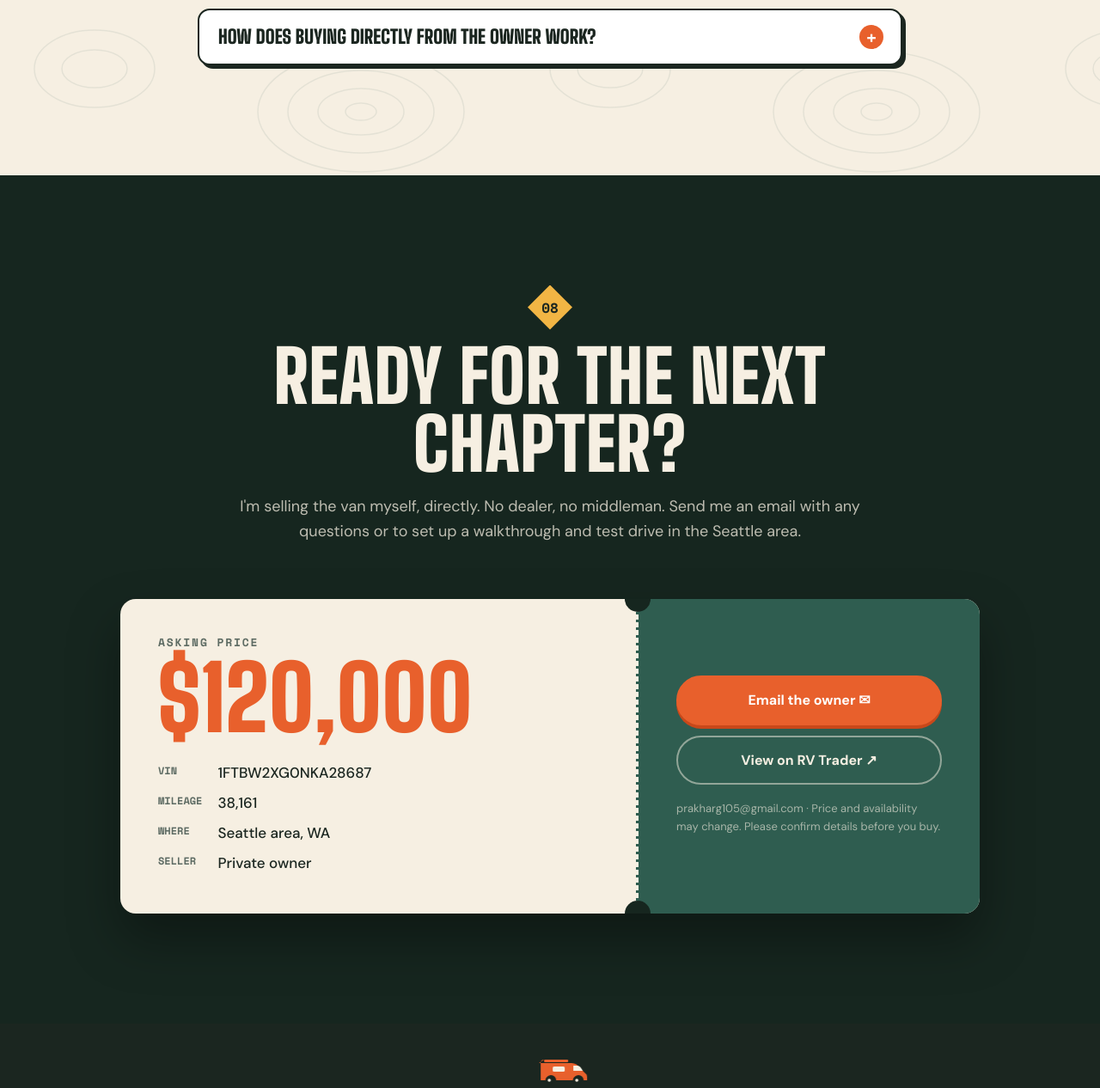
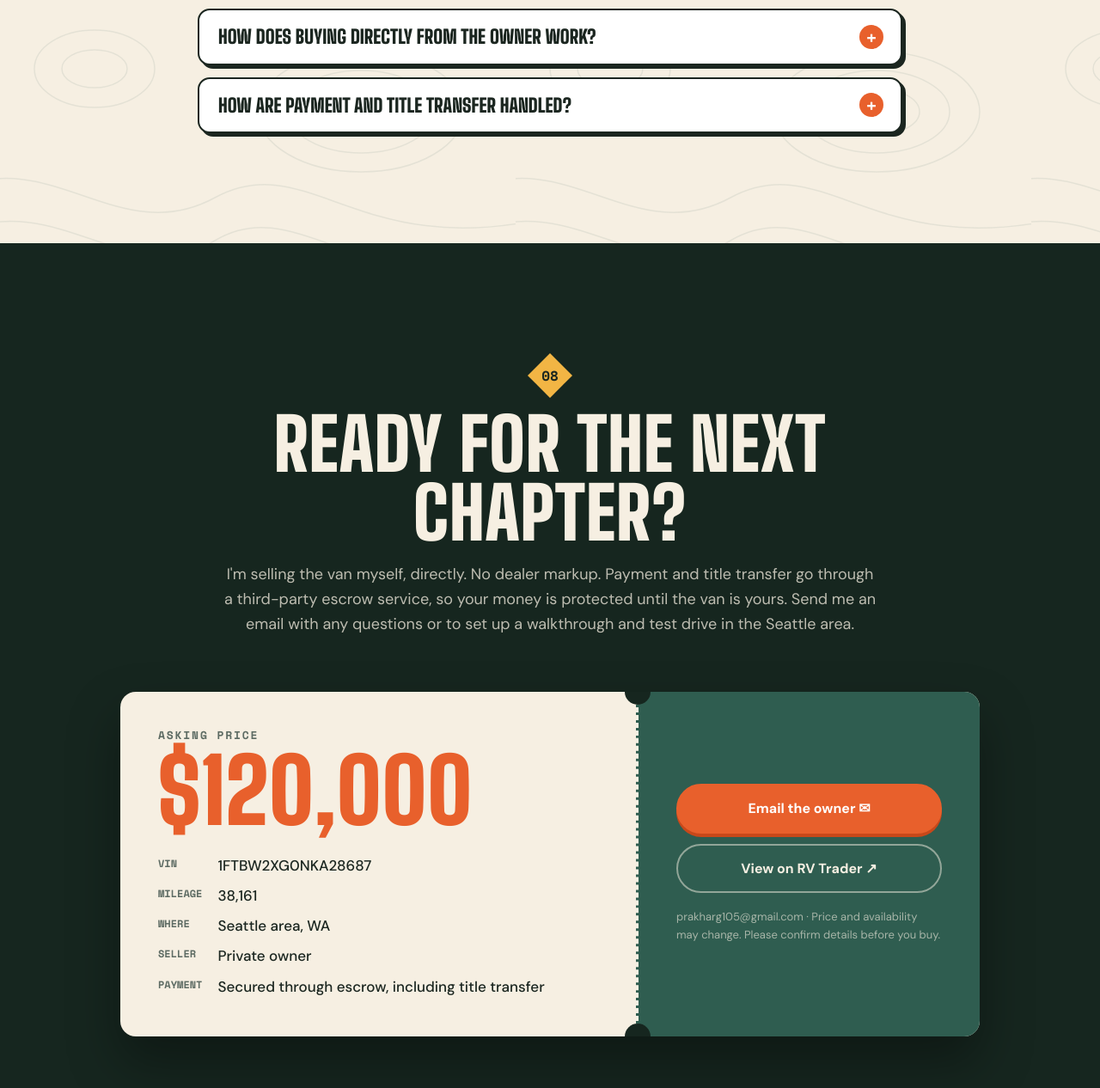
Before and after one commit to PrakharGarg/gritoverlandforsale, a plain HTML site: page index.html in a window 1280 px wide. Shown: the part 9461-10727 px from the top of the page at 86% size. Drawn offline with nearby package versions, Linux system fonts and the light colour scheme.

Commit message:
Explain escrow-managed payment and title transfer
Co-Authored-By: Claude Opus 5.5 <noreply@anthropic.com>

```diff
--- a/index.html
+++ b/index.html
@@ -478,7 +478,11 @@
       </details>
       <details>
         <summary>How does buying directly from the owner work?</summary>
-        <p>You deal with me, the person who actually drove it to all those places, so you can ask anything about how it's been used and cared for. No dealer markup or fees. We'll meet for a walkthrough and test drive, and once we agree, we'll complete the title transfer and paperwork together. If you're financing, your bank or credit union can work with a private-party sale.</p>
+        <p>You deal with me, the person who actually drove it to all those places, so you can ask anything about how it's been used and cared for. No dealer markup or fees. We'll meet for a walkthrough and test drive, and once we agree on the sale, a third-party escrow service handles the payment and title transfer (more on that below). If you're financing, your bank or credit union can work with a private-party sale.</p>
+      </details>
+      <details>
+        <summary>How are payment and title transfer handled?</summary>
+        <p>Through a third-party escrow service, so neither of us has to just trust the other. You pay into escrow, not to me directly. The escrow company holds the money while the title is transferred to you and you take the van, and only then releases payment to me. Your money is protected until you have the van and a clean title in your name.</p>
       </details>
     </div>
   </section>
@@ -488,7 +492,7 @@
     <div class="section__head">
       <span class="marker marker--light">08</span>
       <h2>Ready for the next chapter?</h2>
-      <p>I'm selling the van myself, directly. No dealer, no middleman. Send me an email with any questions or to set up a walkthrough and test drive in the Seattle area.</p>
+      <p>I'm selling the van myself, directly. No dealer markup. Payment and title transfer go through a third-party escrow service, so your money is protected until the van is yours. Send me an email with any questions or to set up a walkthrough and test drive in the Seattle area.</p>
     </div>
 
     <div class="ticket">
@@ -500,6 +504,7 @@
           <dt>Mileage</dt><dd>38,161</dd>
           <dt>Where</dt><dd>Seattle area, WA</dd>
           <dt>Seller</dt><dd>Private owner</dd>
+          <dt>Payment</dt><dd>Secured through escrow, including title transfer</dd>
         </dl>
       </div>
       <div class="ticket__stub">
```
